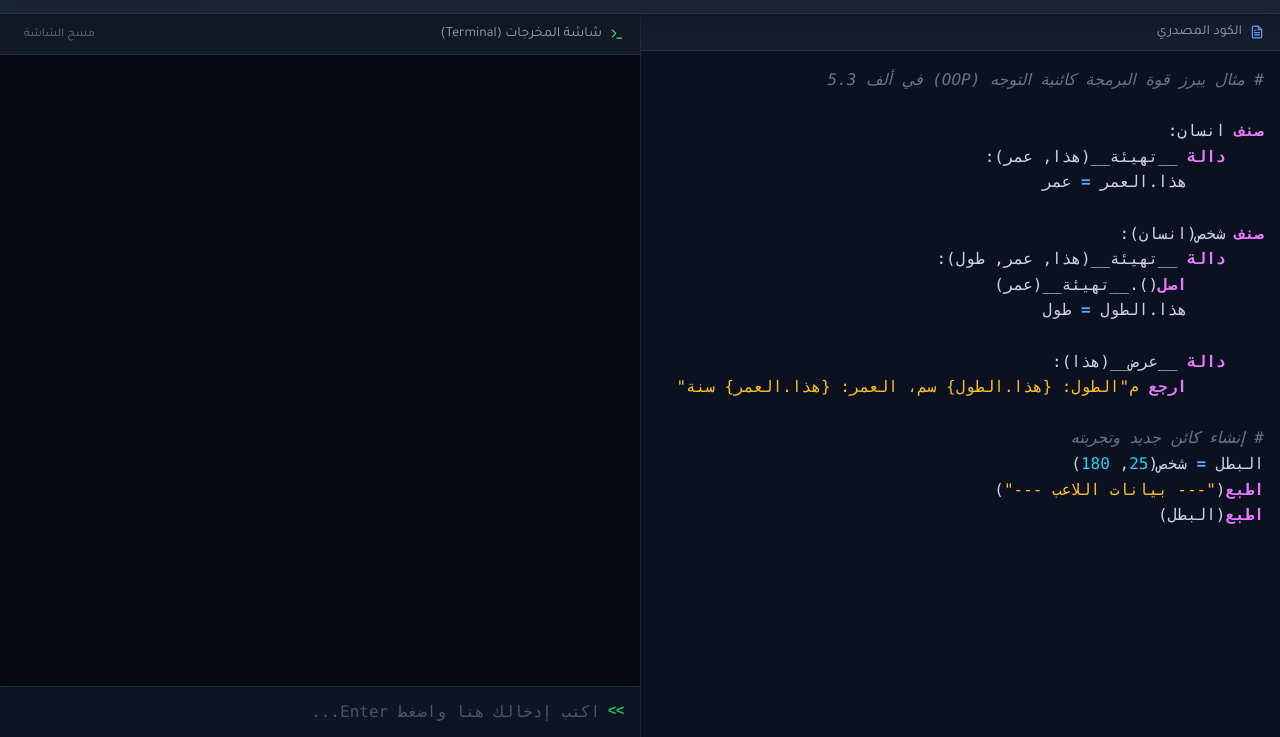
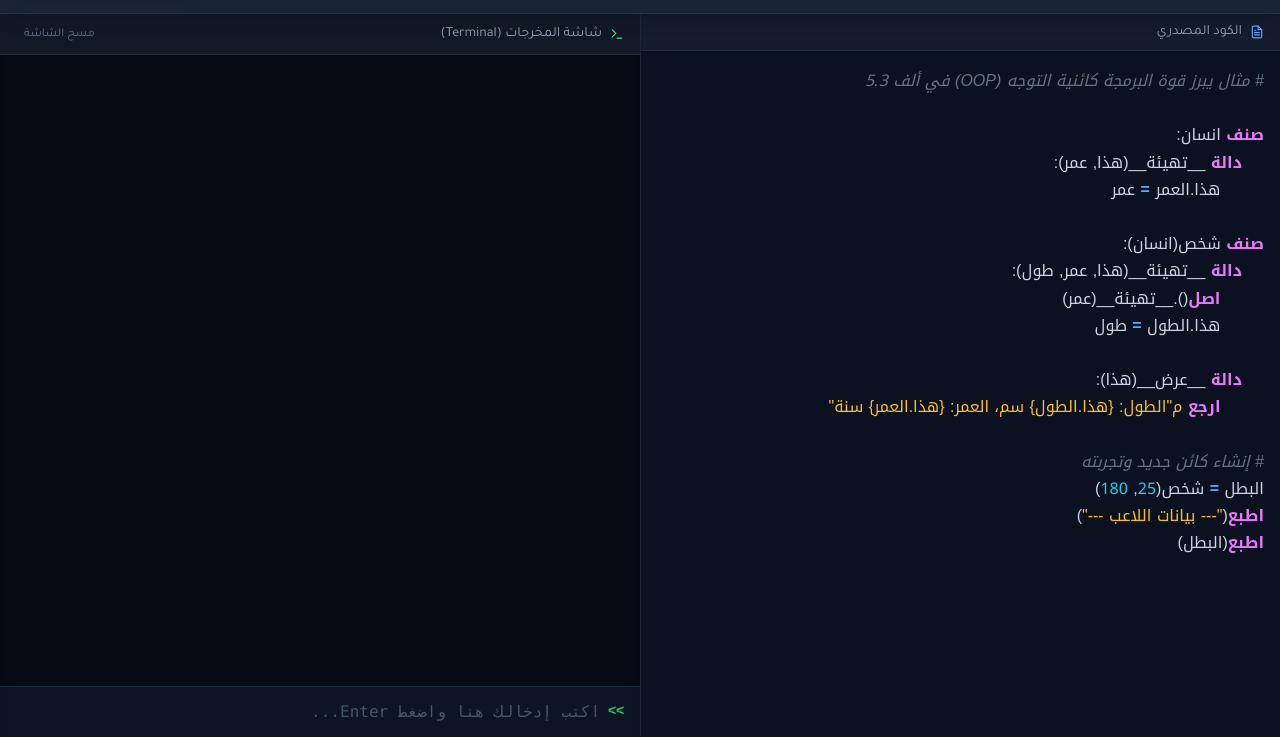
Before and after one commit to smo5ke/alif-playground, a website: page index.html in a window 1280 px wide. Shown: the part 63-800 px from the top of the page. Drawn offline with nearby package versions, Linux system fonts and the light colour scheme.

```diff
--- a/index.html
+++ b/index.html
@@ -9,17 +9,17 @@
     <style>
         @import url('https://fonts.googleapis.com/css2?family=Tajawal:wght@400;500;700&display=swap');
 
-        body {
+	body {
             font-family: 'Tajawal', sans-serif;
             height: 100dvh;
             background-color: #0f172a;
         }
 
-        .code-font {
-            font-family: 'Consolas', 'Courier New', monospace !important;
+             .code-font {
+            font-family: 'Noto Kufi Arabic', sans-serif !important;
             tab-size: 4;
-            line-height: 1.6;
-            font-size: 14px;
+            line-height: 1.7; /* زيادة الارتفاع قليلاً لتناسب الخط الكوفي */
+            font-size: 13px;
         }
         @media (min-width: 640px) {
             .code-font { font-size: 16px; }
```
